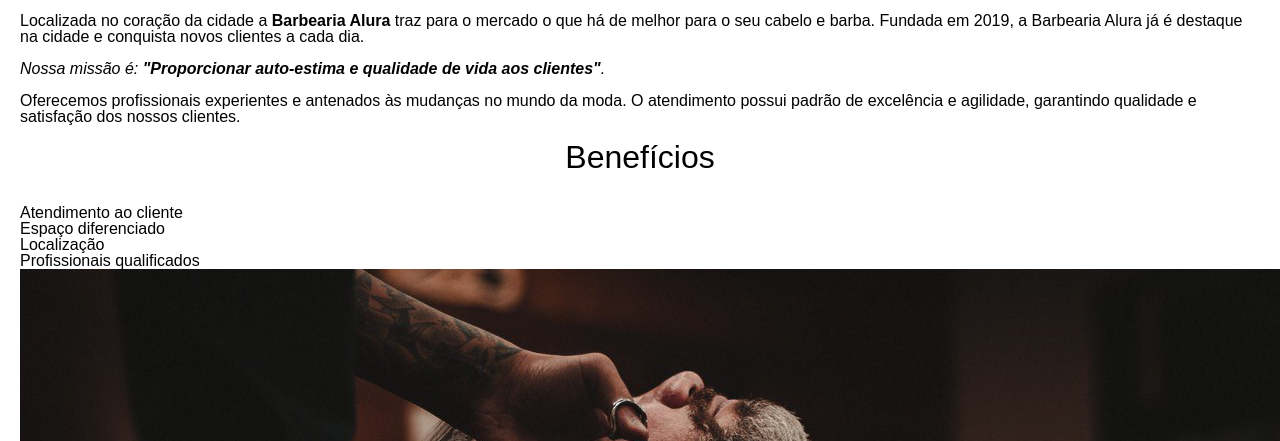
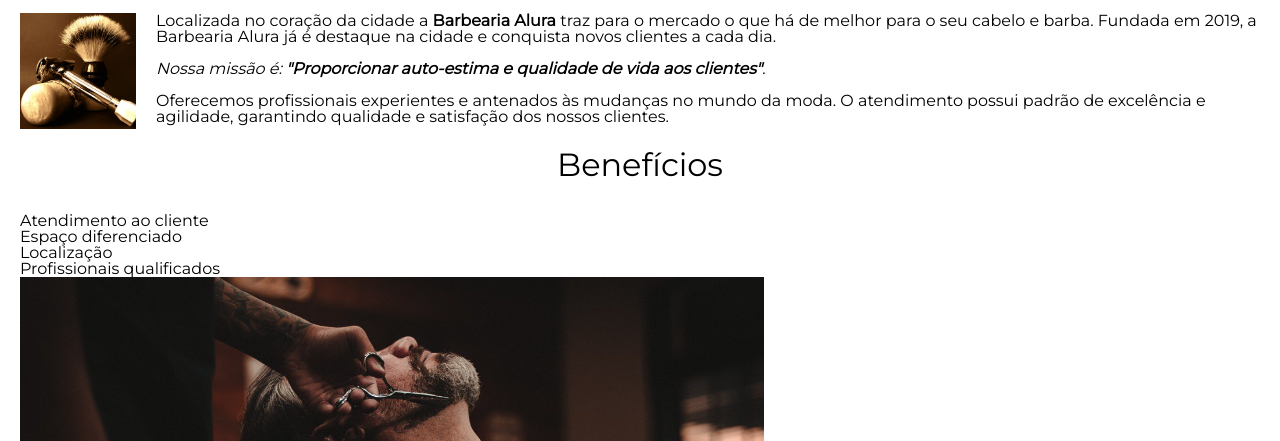
Before and after one commit to lversiani/html-e-css-barbearia-alura, a plain HTML site: page project/index.html in a window 1280 px wide. Shown: the part 659-1100 px from the top of the page. Drawn offline with Linux system fonts and the light colour scheme.

Commit message:
importar e aplicar fonte google

```diff
--- a/project/index.html
+++ b/project/index.html
@@ -5,6 +5,7 @@
 		<title>Barbearia Alura</title>
 		<link rel="stylesheet" href="reset.css">
 		<link rel="stylesheet" href="style.css">
+		<link href="https://fonts.googleapis.com/css2?family=Montserrat&display=swap" rel="stylesheet">
 	</head>
 	<body>
 		<header>
@@ -29,6 +30,8 @@
 
 			<section class="principal">
 				<h2 class="titulo-principal">Sobre a Barbearia Alura</h2>
+
+				<img class="utensilios" src="utensilios.jpg" alt="Utensílios de um barbeiro.">
 
 				<p>Localizada no coração da cidade a <strong>Barbearia Alura</strong> traz para o mercado o que há de melhor para o seu cabelo e barba. Fundada em 2019, a Barbearia Alura já é destaque na cidade e conquista novos clientes a cada dia.</p>
 
--- a/project/style.css
+++ b/project/style.css
@@ -1,13 +1,12 @@
 /* Padrão para todas as páginas: header e footer; */
-
-html {
-	font-family: sans-serif;
-
-}
 
 header {
 	background: #c9c9c9;
 	padding: 16px 0; /* padding = espaçamento interno, 20px pra cima e pra baixo e 0px pra esquerda e pra direita */
+}
+
+body {
+	font-family: 'Montserrat', sans-serif;
 }
 
 .caixa {
@@ -184,6 +183,7 @@ td, th {
 	text-align: center;
 	font-size: 2em; /* em é a medida proporcional para pixels */
 	margin: 0 0 1em;
+	clear: left;
 }
 
 .principal p {
@@ -198,6 +198,13 @@ td, th {
 	font-style: italic;
 }
 
+.utensilios {
+	width: 116px;
+	float: left;
+	margin: 0 20px 20px 0;
+}
+
 .imagembeneficios {
+	width: 60%;
 
 }
```
Also changed, not shown: project/utensilios.jpg (added).
